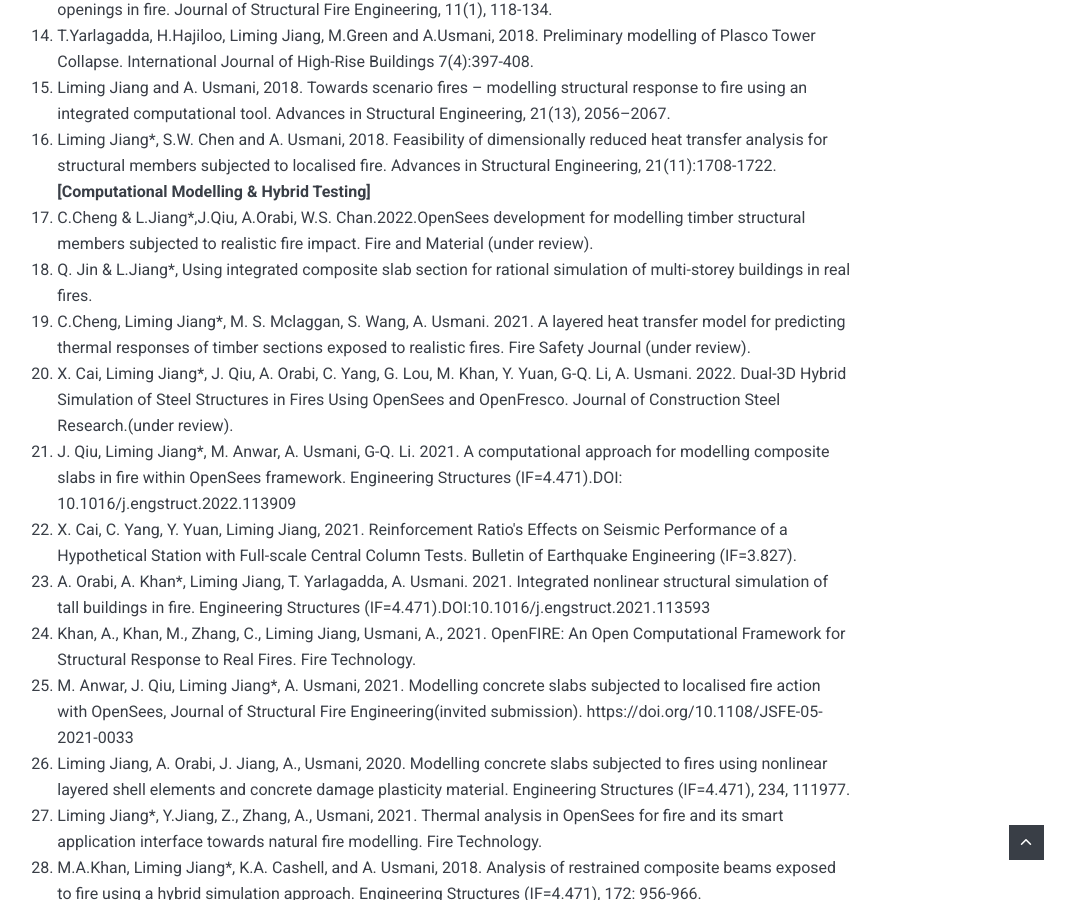
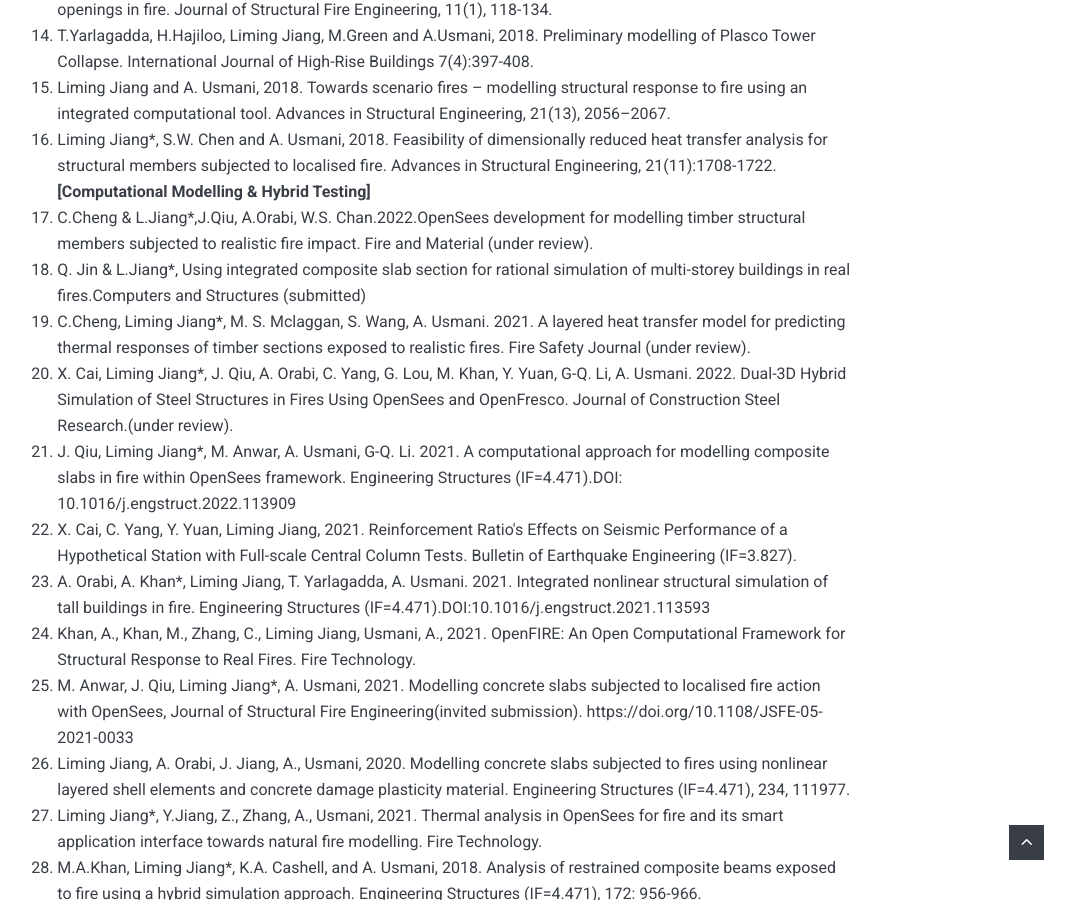
Before and after one commit to LimingXLiming/JiangLiming, a Jekyll site: the page built from _pages/Publication.md, in a window 1280 px wide and 900 px high, scrolled down 1596 px. Shown: the whole window, without its empty margins (196-1271 px from the left). Built offline with Jekyll 4.4.1, drawn with Linux system fonts in a browser that asks for light colours; nearby versions of some CDN libraries.

Commit message:
Update Publication.md

```diff
--- a/_pages/Publication.md
+++ b/_pages/Publication.md
@@ -29,7 +29,7 @@ For more information, please visit [My ResearchGate Page](https://www.researchga
 
 <b>[Computational Modelling & Hybrid Testing]</b>
   <li>C.Cheng & L.Jiang*,J.Qiu, A.Orabi, W.S. Chan.2022.OpenSees development for modelling timber structural members subjected to realistic fire impact. Fire and Material (under review).</li>
-  <li>Q. Jin & L.Jiang*, Using integrated composite slab section for rational simulation of multi-storey buildings in real fires.</li>
+  <li>Q. Jin & L.Jiang*, Using integrated composite slab section for rational simulation of multi-storey buildings in real fires.Computers and Structures (submitted)</li>
   <li>C.Cheng, Liming Jiang*, M. S. Mclaggan, S. Wang, A. Usmani. 2021. A layered heat transfer model for predicting thermal responses of timber sections exposed to realistic fires. Fire Safety Journal (under review).</li>
   <li>X. Cai, Liming Jiang*, J. Qiu, A. Orabi, C. Yang, G. Lou, M. Khan, Y. Yuan, G-Q. Li, A. Usmani. 2022. Dual-3D Hybrid Simulation of Steel Structures in Fires Using OpenSees and OpenFresco. Journal of Construction Steel Research.(under review).</li>
   <li>J. Qiu, Liming Jiang*, M. Anwar, A. Usmani, G-Q. Li.  2021. A computational approach for modelling composite slabs in fire within OpenSees framework. Engineering Structures (IF=4.471).DOI: 10.1016/j.engstruct.2022.113909</li>
```
